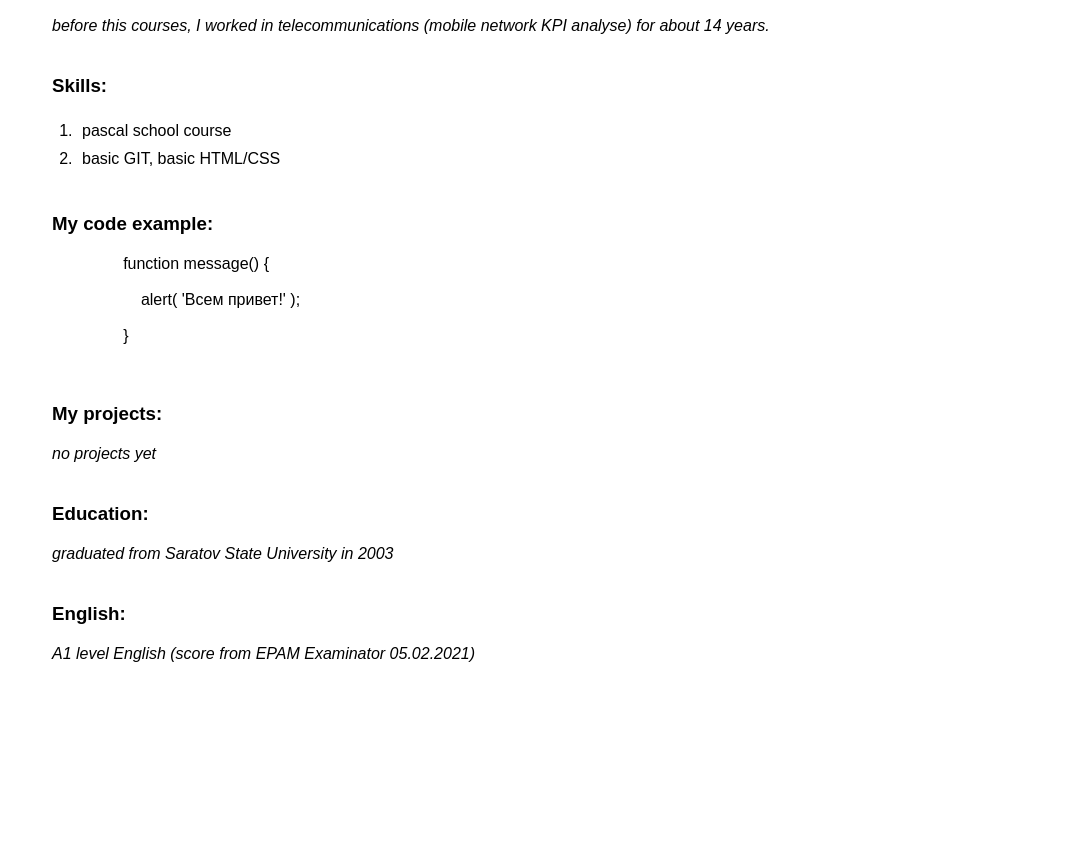
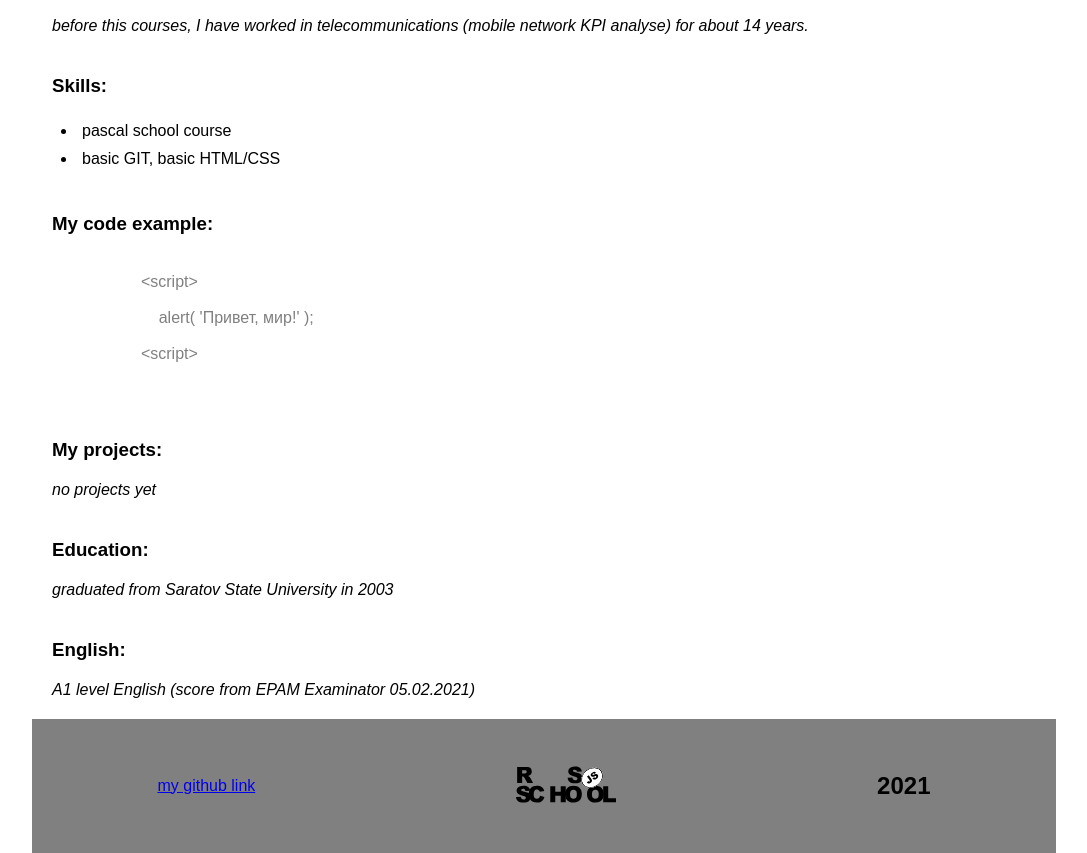
Before and after one commit to KazakovMaksim/rsschool-cv, a plain HTML site: page index.html in a window 1280 px wide. Shown: the part 712-1565 px from the top of the page, without its empty margins (96-1183 px from the left). Before the commit the page ends 1395 px from the top, so only its background shows below. Drawn offline with Linux system fonts and the light colour scheme.

Commit message:
fix: fix some bug

```diff
--- a/index.html
+++ b/index.html
@@ -19,7 +19,7 @@
             <h3>Contacts:</h3>
             <ul>
                 <li class="contacts"> Tel: +79603510098</li>
-                <li class="contacts"> E-mail: <a href="mailto: kazakovmaksimi@gmail.com">kazakovmaksimi@gmail.com</a>
+                <li class="contacts"> E-mail: <a href="mailto:kazakovmaksimi@gmail.com">kazakovmaksimi@gmail.com</a>
                 <li class="contacts"> Telegram: <a href="https://t.me/Menedemus">Telegram</a></li>
             </ul>
         </section>
@@ -33,29 +33,29 @@
         <section>
             <h3>Expierence:</h3>
 
-            <p>before this courses, I worked in telecommunications (mobile network KPI analyse) for about 14 years.</p>
+            <p>before this courses, I have worked in telecommunications (mobile network KPI analyse) for about 14 years.</p>
         </section>
 
         <section>
             <h3>Skills:</h3>
-            <ol>
+            <ul>
                 <li>pascal school course</li>
                 <li>basic GIT, basic HTML/CSS</li>
-            </ol>
+            </ul>
         </section>
 
         <section>
             <h3>My code example:</h3>
 
-            <code>
-                <pre>
-                function message() {
+            <pre>
+                <code>
+                    &lt;script&gt;
 
-                    alert( 'Всем привет!' );
+                        alert( 'Привет, мир!' );
 
-                }
-                </pre>
-        </code>
+                    &lt;script&gt;
+                </code>
+            </pre>
         </section>
 
         <section>
@@ -74,8 +74,17 @@
             <h3>English:</h3>
 
             <p>A1 level English (score from EPAM Examinator 05.02.2021)</p>
+
         </section>
     </main>
+    <div>
+        <footer>
+                <a href="https://github.com/KazakovMaksim">my github link</a>
+                <a href="https://rs.school/js/"><img class="img__rss" src="./images/rs_school_js.svg" alt="rss_logo"></a>
+                <h2>2021</h2>
+        </footer>
+    </div>
+
 </body>
 
 </html>
--- a/style.css
+++ b/style.css
@@ -8,7 +8,9 @@
 body {
     max-width: 1024px;
     }
-
+code {
+    color: grey;
+}
 img {
     margin: 30px;
     width: 200px;
@@ -26,8 +28,16 @@ h3 {
     margin-bottom: 20px;
     }
 
+footer {
+
+    display: flex;
+    align-items: center;
+    justify-content: space-between;
+    background: grey;
+    padding: 10px;
+}
+
 p {
-
     font-style: italic;
     }
 
@@ -40,14 +50,11 @@ li {
     margin-left: 25px;
     }
 
-.p1 {
-    margin-bottom: 20px;
-    }
-
-.courses {
-    margin-bottom: 20px;
-    }
-
 .contacts {
     font-weight: bold;
     }
+
+.img__rss {
+    width: 100px;
+    height: 50px;
+}
```
Also changed, not shown: images/rs_school_js.svg (added).
